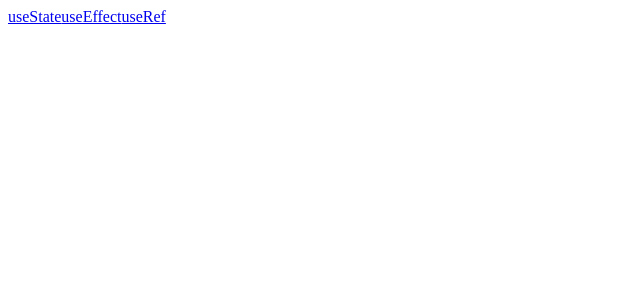
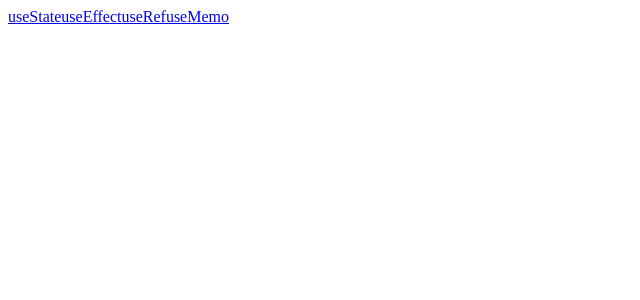
Before and after one commit to ianSama0217/React_demo, a React (Vite) app: page / in a window 1280 px wide. Shown: the top 300 px of the page, without its empty margins (0-640 px from the left). Built offline with nearby package versions, Linux system fonts and the light colour scheme.

Commit message:
useMemo demo

```diff
--- a/src/components/routerList/router.tsx
+++ b/src/components/routerList/router.tsx
@@ -1,4 +1,5 @@
 import UseEffectDemo from "../../containers/reactHook/useEffect";
+import UseMemoDemo from "../../containers/reactHook/useMemo";
 import UseRefDemo from "../../containers/reactHook/useRef";
 import UseStateDemo from "../../containers/reactHook/useState";
 
@@ -12,4 +13,5 @@ export const routerListData: Array<routerProps> = [
   { title: "useState", path: "/useState", element: <UseStateDemo /> },
   { title: "useEffect", path: "/useEffect", element: <UseEffectDemo /> },
   { title: "useRef", path: "/useRef", element: <UseRefDemo /> },
+  { title: "useMemo", path: "/useMemo", element: <UseMemoDemo /> },
 ];
--- /dev/null
+++ b/src/containers/reactHook/useMemo/index.tsx
@@ -0,0 +1,36 @@
+import React, { useMemo, useState } from "react";
+
+// 模擬一個非常耗時的運算
+function expensiveCalculation(num: number) {
+  console.log("計算中...");
+  let result = 0;
+  for (let i = 0; i < 1_000_000_000; i++) {
+    result += num;
+  }
+  return result;
+}
+
+const UseMemoDemo: React.FC = () => {
+  const [count, setCount] = useState<number>(0);
+  const [input, setInput] = useState<number>(1);
+
+  // 只有當 input 改變時，才會重新計算
+  const calculatedValue = useMemo(() => {
+    return expensiveCalculation(input);
+  }, [input]);
+
+  return (
+    <div style={{ padding: "20px" }}>
+      <h2>耗時運算結果：{calculatedValue}</h2>
+      <input
+        type="number"
+        value={input}
+        onChange={(e) => setInput(Number(e.target.value))}
+      />
+      <br />
+      <button onClick={() => setCount(count + 1)}>點我增加計數：{count}</button>
+    </div>
+  );
+};
+
+export default UseMemoDemo;
```
